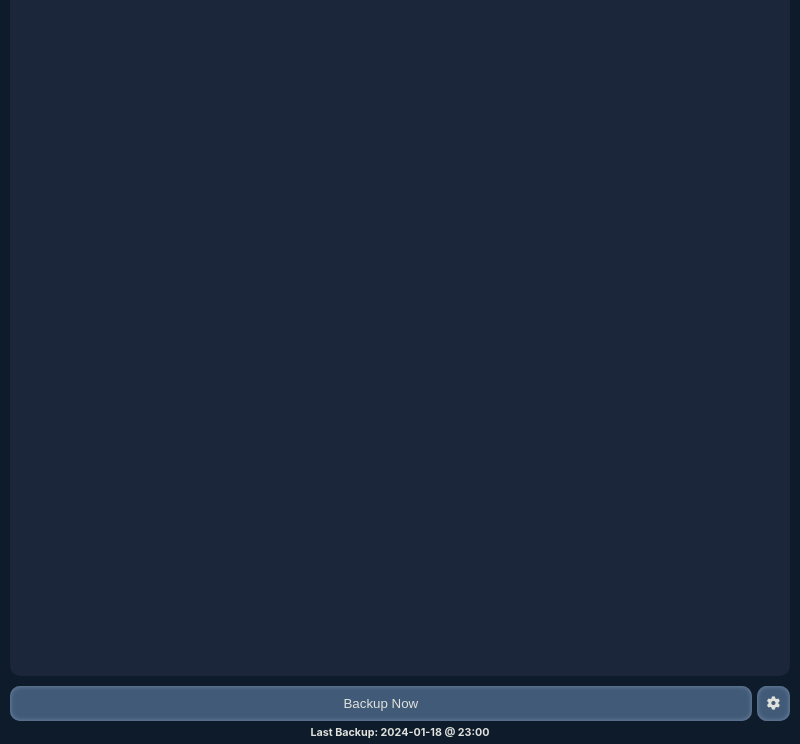
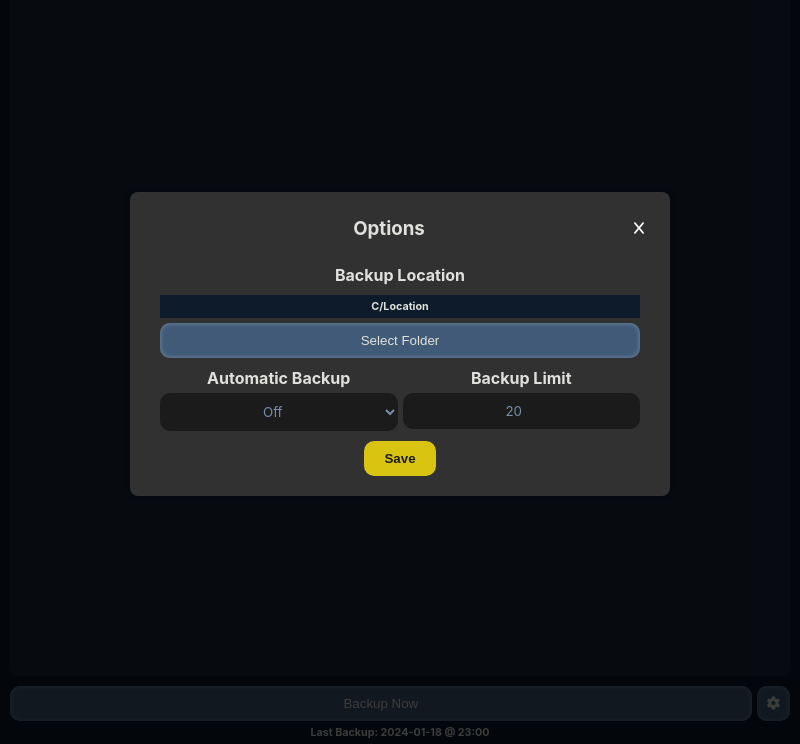
Before and after one commit to programmingKyle/easy-backup, an Electron app: page src/index.html in a window 800 px wide. Both pictures are taken after a click on the button 773 px from the left and 759 px from the top of the page. Shown: the part 56-800 px from the top of the page. Drawn offline with Linux system fonts and the light colour scheme; no server answers.

Commit message:
Basic Options Template
- Will be used later

```diff
--- a/src/index.css
+++ b/src/index.css
@@ -24,14 +24,26 @@ input {
   color: #778da9;
   background-color: #1b1b1b;
   border-style: none;
-  font-size: 18px;
   border-radius: 10px;
   outline: none;
+  text-align: center;
+  padding: 10px;
 }
 
 input.error {
   box-shadow: inset 0px 0px 10px #ff2b2b;
   transition: box-shadow 0.25s ease-in-out;
+}
+
+select {
+  font-family: -apple-system, BlinkMacSystemFont, 'Segoe UI', Roboto, Helvetica, Arial, sans-serif;
+  color: #778da9;
+  background-color: #1b1b1b;
+  border-radius: 10px;
+  border-style: none;
+  outline: none;
+  text-align: center;
+  padding: 10px;
 }
 
 textarea {
@@ -116,6 +128,19 @@ h1,h2,h3,h4,h5,h6 {
 
 .user-button:hover {
   background-color: #778da9;
+}
+
+.options-save-button {
+  font-weight: 600;
+  padding: 10px 20px;
+  background-color: #d8c411;
+  border-style: none;
+  border-radius: 10px;
+  color: #1b1b1b;
+}
+
+.options-save-button:hover{
+  background-color: #eed816;
 }
 
 .home-header-grid {
@@ -241,6 +266,15 @@ h1,h2,h3,h4,h5,h6 {
   color: #2b2b2b;
 }
 
+.options-grid {
+  display: grid;
+  grid-gap: 5px;
+}
+
+.options-grid h6{
+  background-color: #0d1b2a;
+}
+
 ::-webkit-scrollbar {
   width: 6px;
 }
--- a/src/index.html
+++ b/src/index.html
@@ -19,6 +19,50 @@
         <div id="rcRemove" class="context-menu-item" style="display: none;">Remove</div>
       </div>
     </div>
+
+    <div id="optionsOverlay" class="overlay" style="display: none;">
+      <div class="centered-container" style="text-align: center;">
+        <div style="display: grid; grid-template-columns: 1fr auto;">
+          <h3>Options</h3>
+          <button id="optionsClose" class="slim-button fa-solid fa-x"></button>
+        </div>
+        <div style="display: grid;">
+          <div style="margin: 10px; overflow: hidden;">
+            <div class="options-grid">
+              <h4>Backup Location</h4>
+              <h6 id="backupDirectoryText" class="options-screenshot-location">C/Location</h6>
+              <div style="display: grid; grid-template-columns: 1fr;">
+                <button id="selectBackupDirectory" class="user-button">Select Folder</button>
+              </div>
+              <div style="display: grid; grid-template-columns: 1fr 1fr; grid-gap: 5px;">
+                <div>
+                  <h4>Automatic Backup</h4>
+                  <div style="display: grid">
+                    <select id="backupFrequency" name="backupFrequency">
+                      <option value="off">Off</option>
+                      <option value="daily">Daily</option>
+                      <option value="weekly">Weekly</option>
+                      <option value="monthly">Monthly</option>
+                    </select>
+                  </div>
+                </div>
+                <div>
+                  <h4>Backup Limit</h4>
+                  <div style="display: grid;">
+                    <input type="number" id="backupRetention" name="backupRetention" value="20">
+                  </div>
+                </div>
+              </div>
+            </div>
+          </div>
+          <div style="display: grid; margin: 0 auto; place-content: center;">
+            <button class="options-save-button">Save</button>
+          </div>
+        </div>
+      </div>
+    </div>
+
+
 
     <div id="removeOverlay" class="overlay" style="display: none;">
       <div class="centered-container" style="text-align: center;">
@@ -61,4 +105,5 @@
   <script src="fileManager.js"></script>
   <script src="dropFiles.js"></script>
   <script src="rightClick.js"></script>
+  <script src="options.js"></script>
 </html>
--- /dev/null
+++ b/src/options.js
@@ -0,0 +1,21 @@
+const optionsOverlay_el = document.getElementById('optionsOverlay');
+const optionsClose_el = document.getElementById('optionsClose');
+const backupDirectoryText_el = document.getElementById('backupDirectoryText');
+const selectBackupDirectory_el = document.getElementById('selectBackupDirectory');
+const backupSettingsButton_el = document.getElementById('backupSettingsButton');
+
+backupSettingsButton_el.addEventListener('click', () => {
+    toggleOptions();
+});
+
+optionsClose_el.addEventListener('click', () => {
+    toggleOptions();
+});
+
+function toggleOptions(){
+    if (optionsOverlay_el.style.display === 'flex'){
+        optionsOverlay_el.style.display = 'none';
+    } else {
+        optionsOverlay_el.style.display = 'flex';
+    }
+}
```
